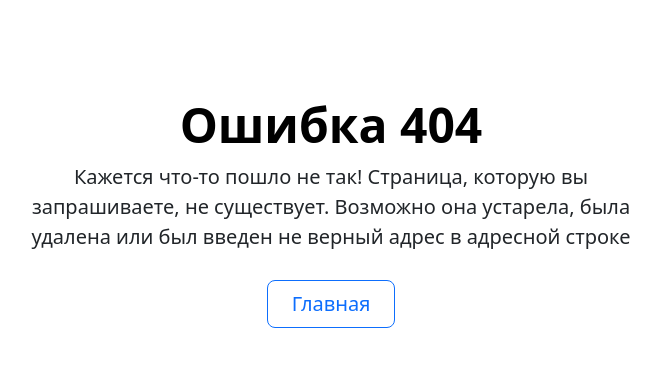
After one commit to Pashosi/DjangoProjectWeather, a Django app: template weather/templates/page_404.html in a window 1280 px wide. The commit adds this page. Shown: the top 379 px of the page, without its empty margins (309-970 px from the left). Run offline with Django 5.2, Linux system fonts and the light colour scheme; the template is opened without the code that fills it, so the values that code supplies are empty.

Commit message:
refactor: создание 404 страницы

```diff
--- a/weather/locations/templates/locations/index.html
+++ b/weather/locations/templates/locations/index.html
@@ -1,6 +1,6 @@
 {% extends 'base.html' %}
 
-{% block mainmenu %}
+{% block navbar %}
     <main>
         <nav class="navbar navbar-expand-sm  shadow-sm  bg-body-tertiary rounded px-md-1 px-lg-6">
             <div class="container-fluid justify-content-around flex-nowrap">
@@ -32,7 +32,7 @@
             </div>
         </nav>
     </main>
-{% endblock mainmenu %}
+{% endblock navbar %}
 
 {% block content %}
     <p></p>
--- a/weather/locations/templates/locations/search_result.html
+++ b/weather/locations/templates/locations/search_result.html
@@ -1,6 +1,6 @@
 {% extends 'base.html' %}
 
-{% block mainmenu %}
+{% block navbar %}
     <main>
         <nav class="navbar navbar-expand-sm  shadow-sm  bg-body-tertiary rounded px-md-1 px-lg-6">
             <div class="container-fluid justify-content-around flex-nowrap">
@@ -25,7 +25,7 @@
             </div>
         </nav>
     </main>
-{% endblock mainmenu %}
+{% endblock navbar %}
 
 {% block content %}
     <p></p>
--- a/weather/templates/base.html
+++ b/weather/templates/base.html
@@ -10,8 +10,8 @@
     <link rel="stylesheet" href="{% static 'locations/css/style.css' %}">
 </head>
 <body>
-{% block mainmenu %}
-{% endblock mainmenu %}
+{% block navbar %}
+{% endblock navbar %}
 <div class="container-fluid">
     {% block content %}
     {% endblock content %}
--- /dev/null
+++ b/weather/templates/page_404.html
@@ -0,0 +1,16 @@
+{% extends 'base.html' %}
+
+{% block content %}
+    <div class="px-4 py-5 my-5 text-center">
+        <h1 class="display-5 fw-bold text-body-emphasis">Ошибка 404</h1>
+        <div class="col-lg-6 mx-auto">
+            <p class="lead mb-4">Кажется что-то пошло не так! Страница, которую вы запрашиваете, не существует. Возможно
+                она устарела, была удалена или был введен не верный адрес в адресной строке</p>
+            <div class="d-grid gap-2 d-sm-flex justify-content-sm-center">
+                <form class="d-flex p-1" target="_blank" action="{% url 'locations:index' %}">
+                    <button class="btn btn-outline-primary btn-lg px-4">Главная</button>
+                </form>
+            </div>
+        </div>
+    </div>
+{% endblock %}
--- a/weather/weather/urls.py
+++ b/weather/weather/urls.py
@@ -22,3 +22,5 @@ urlpatterns = [
     path('users/', include('users.urls', namespace="users")),
     path('', include('locations.urls', namespace="home"))
 ]
+
+# handler404 = PageNotFound.as_view()
```
Also changed, not shown: weather/locations/services.py (+11 -8 lines), weather/locations/views.py (+10 -2 lines).
